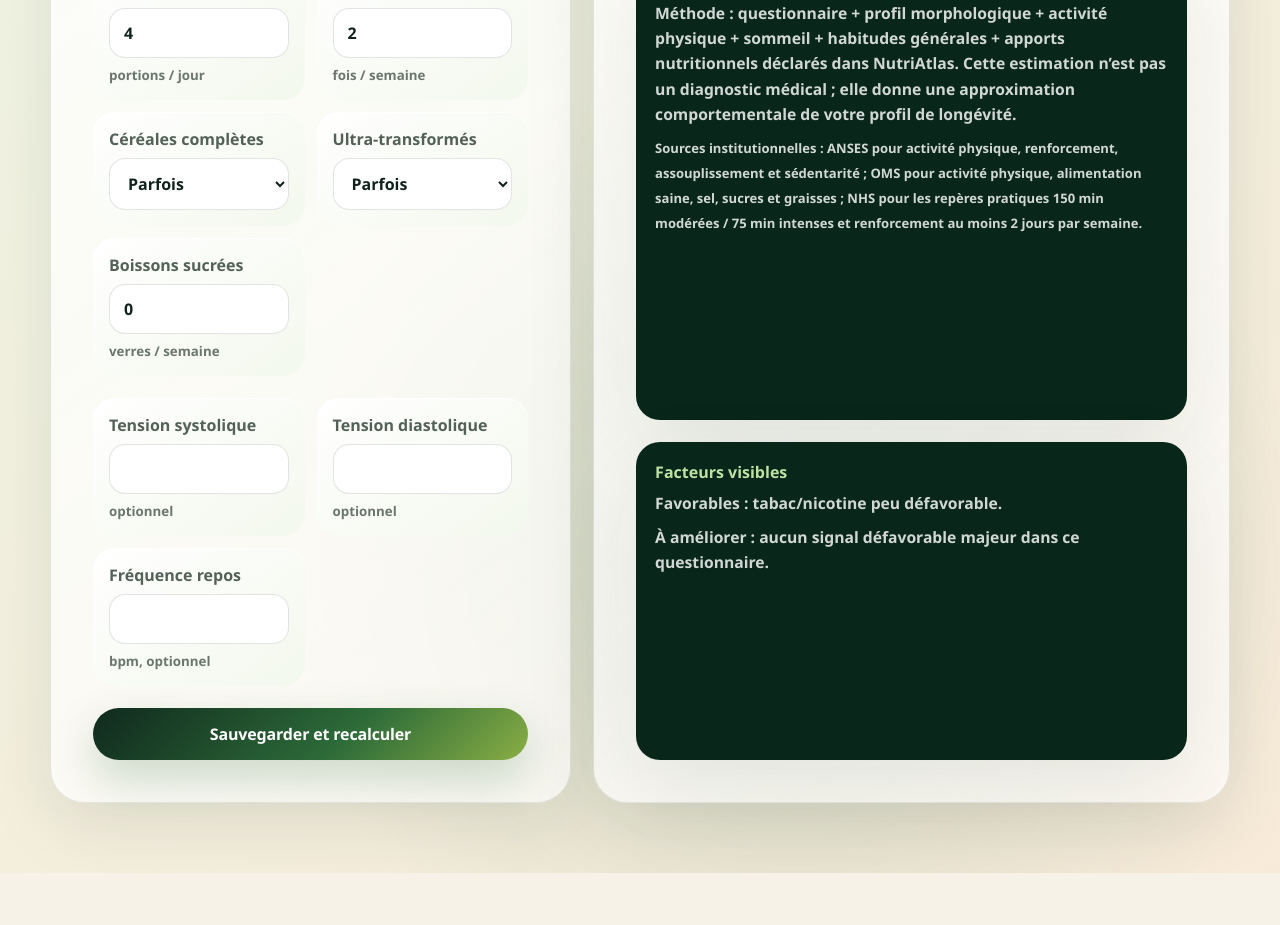
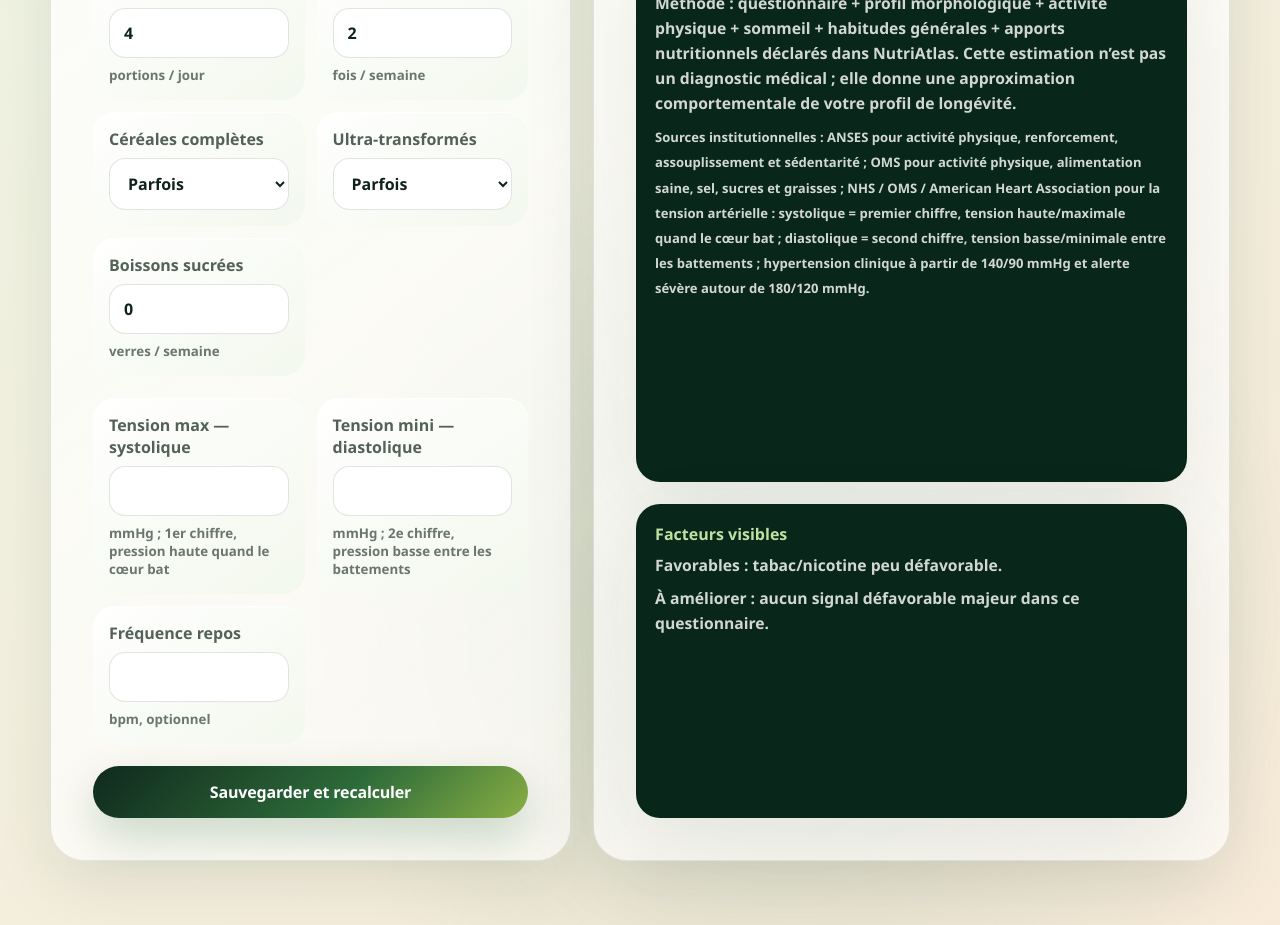
Before and after one commit to pharmaexport/NutriAtlas, a Next.js app: page /longevite in a window 1280 px wide. Shown: the part 3060-3985 px from the top of the page. Before the commit the page ends 3933 px from the top, so only its background shows below. Built offline with nearby package versions, Linux system fonts and the light colour scheme.

Commit message:
Clarify blood pressure labels and scientific references

```diff
--- a/app/longevite/page.tsx
+++ b/app/longevite/page.tsx
@@ -26,7 +26,7 @@ function parseOptionalNumber(value: string) {
 }
 
 function sourceText() {
-  return "Sources institutionnelles : ANSES pour activité physique, renforcement, assouplissement et sédentarité ; OMS pour activité physique, alimentation saine, sel, sucres et graisses ; NHS pour les repères pratiques 150 min modérées / 75 min intenses et renforcement au moins 2 jours par semaine.";
+  return "Sources institutionnelles : ANSES pour activité physique, renforcement, assouplissement et sédentarité ; OMS pour activité physique, alimentation saine, sel, sucres et graisses ; NHS / OMS / American Heart Association pour la tension artérielle : systolique = premier chiffre, tension haute/maximale quand le cœur bat ; diastolique = second chiffre, tension basse/minimale entre les battements ; hypertension clinique à partir de 140/90 mmHg et alerte sévère autour de 180/120 mmHg.";
 }
 
 export default function LongevityPage() {
@@ -134,8 +134,8 @@ export default function LongevityPage() {
           </div>
 
           <div className="formGrid">
-            <label className="field"><span>Tension systolique</span><input type="number" min="70" max="240" value={questionnaire.systolic ?? ""} onChange={(event) => updateNumber("systolic", event.currentTarget.value)} /><small>optionnel</small></label>
-            <label className="field"><span>Tension diastolique</span><input type="number" min="40" max="140" value={questionnaire.diastolic ?? ""} onChange={(event) => updateNumber("diastolic", event.currentTarget.value)} /><small>optionnel</small></label>
+            <label className="field"><span>Tension max — systolique</span><input type="number" min="70" max="240" value={questionnaire.systolic ?? ""} onChange={(event) => updateNumber("systolic", event.currentTarget.value)} /><small>mmHg ; 1er chiffre, pression haute quand le cœur bat</small></label>
+            <label className="field"><span>Tension mini — diastolique</span><input type="number" min="40" max="140" value={questionnaire.diastolic ?? ""} onChange={(event) => updateNumber("diastolic", event.currentTarget.value)} /><small>mmHg ; 2e chiffre, pression basse entre les battements</small></label>
             <label className="field"><span>Fréquence repos</span><input type="number" min="35" max="130" value={questionnaire.restingHeartRate ?? ""} onChange={(event) => updateNumber("restingHeartRate", event.currentTarget.value)} /><small>bpm, optionnel</small></label>
           </div>
 
```
